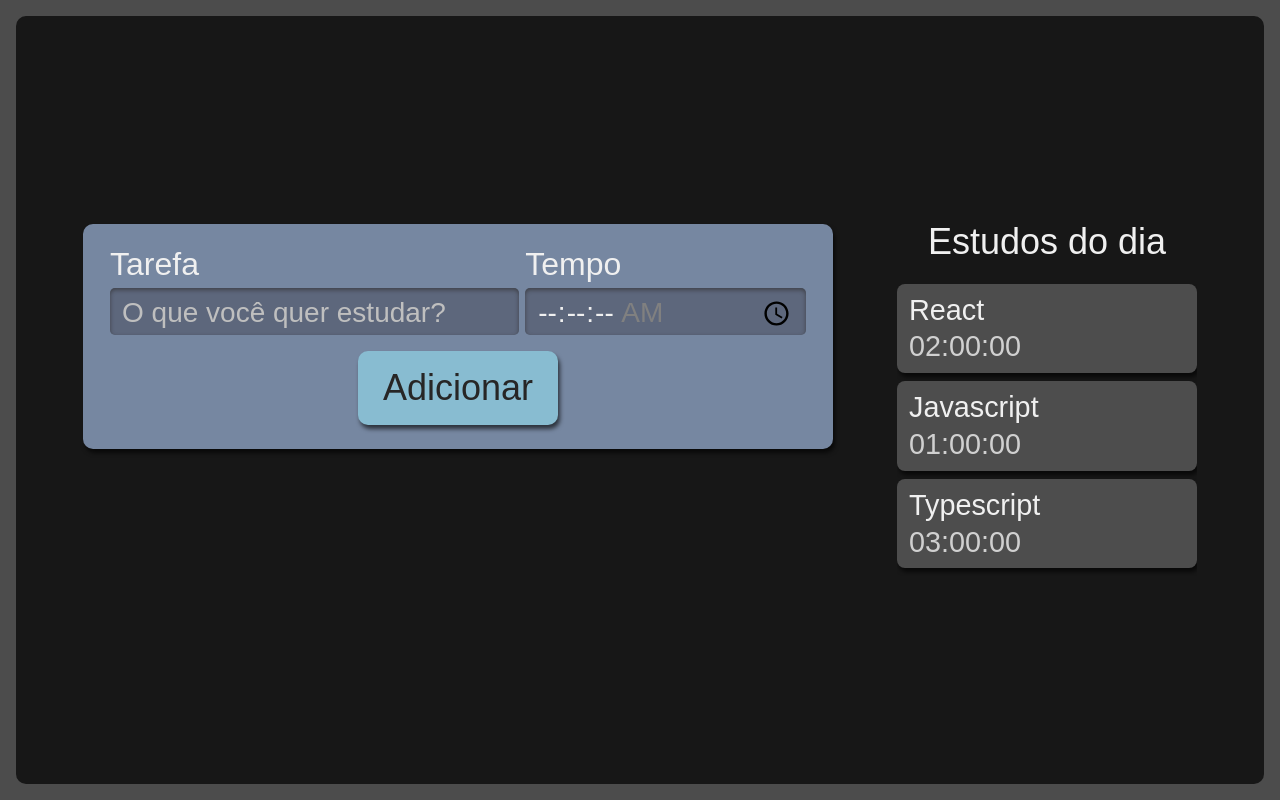
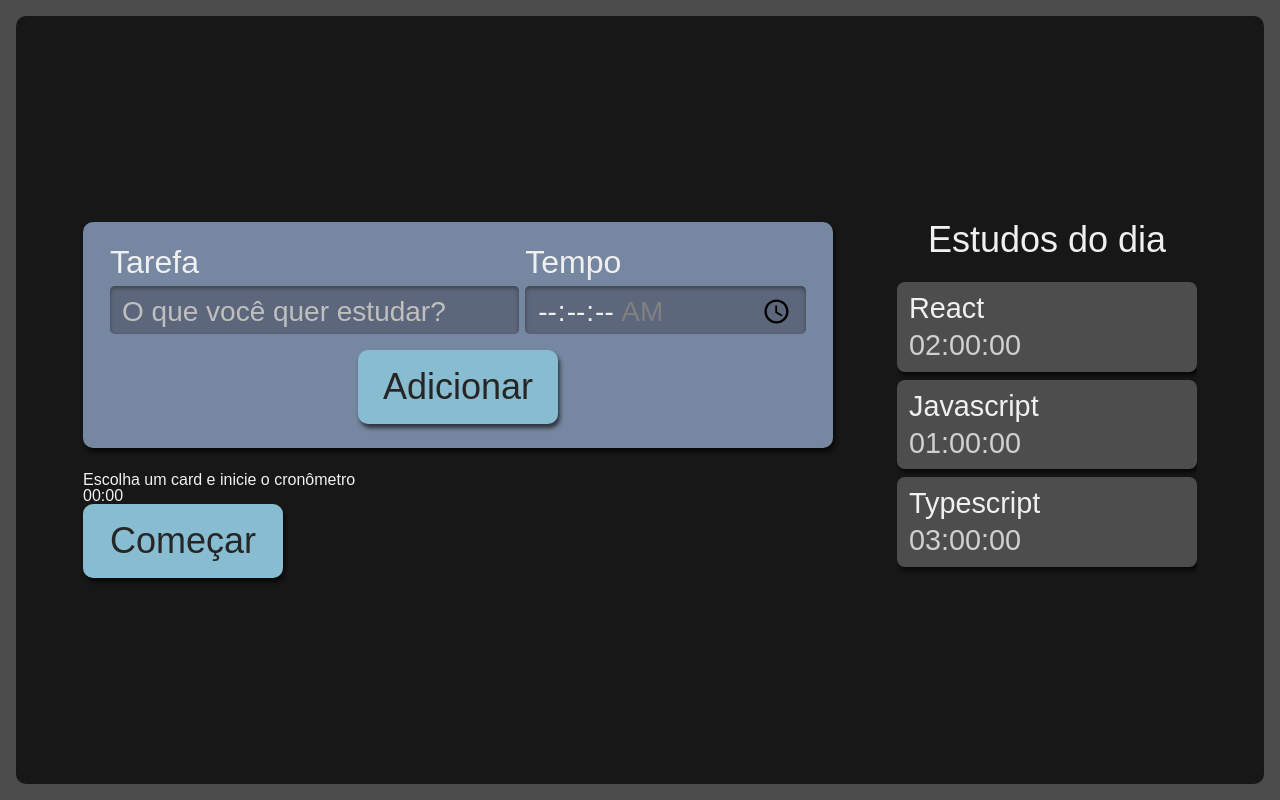
Before and after one commit to Melksedeque/alura-studies-timer, a React (Vite) app: page / in a window 1280 px wide. Built offline with nearby package versions, Linux system fonts and the light colour scheme.

Commit message:
Importação de Cronometro na página

```diff
--- a/src/pages/App.tsx
+++ b/src/pages/App.tsx
@@ -1,3 +1,4 @@
+import Cronometro from "../components/Cronometro";
 import Formulario from "../components/Formulario";
 import Lista from "../components/Lista";
 import style from "./App.module.scss";
@@ -7,6 +8,7 @@
     <div className={style.AppStyle}>
       <Formulario />
       <Lista />
+      <Cronometro />
     </div>
   );
 }
```
